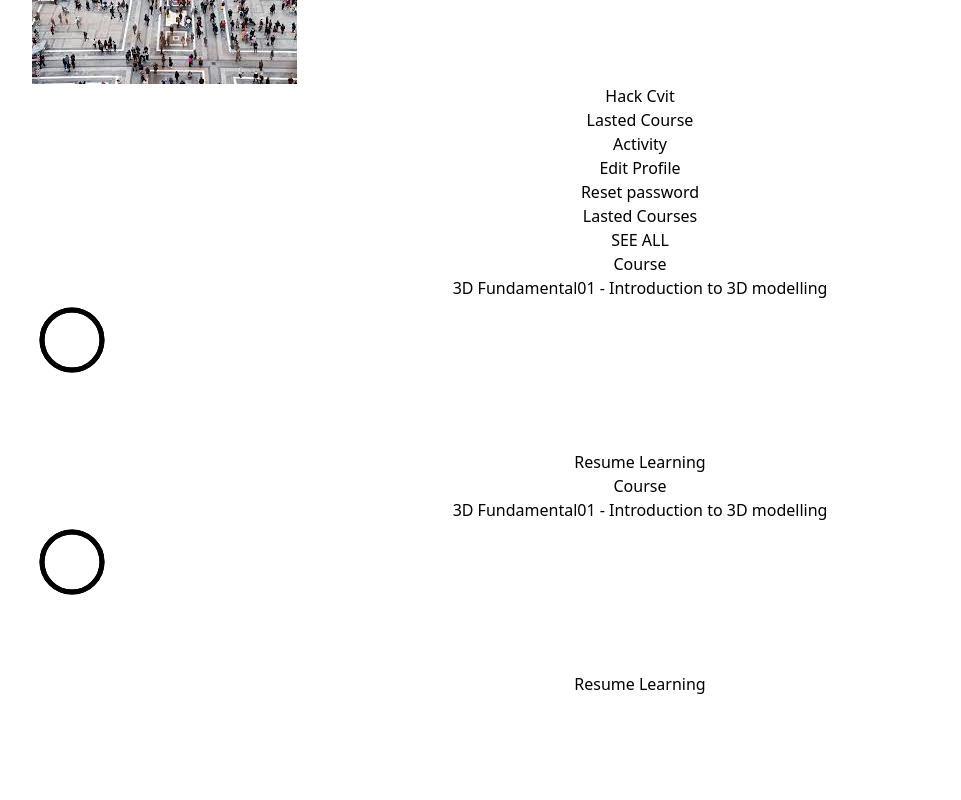
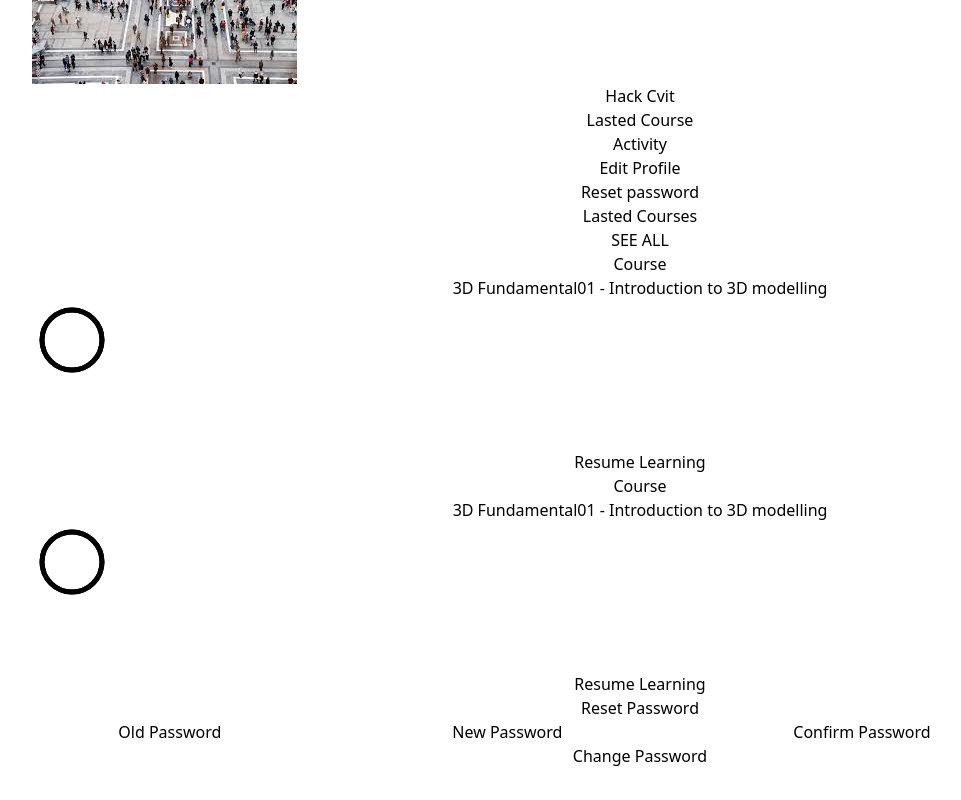
Before and after one commit to 3d4ponlinecourse/frontend, a React (Vite) app: page /profile in a window 1280 px wide. Shown: the part 226-1026 px from the top of the page, without its empty margins (0-961 px from the left). Before the commit the page ends 954 px from the top, so only its background shows below. Built offline with nearby package versions, Linux system fonts and the light colour scheme.

Commit message:
Add : component ResetPassword

```diff
--- a/src/components/Profile/LastedCourse.tsx
+++ b/src/components/Profile/LastedCourse.tsx
@@ -17,11 +17,11 @@ const LastedCourse = () => {
 
   return (
     <div className=''>
-      <div className='flex justify-between items-center p-1'>
+      <div className='flex justify-between items-center'>
         <p className='text-3xl font-bold'>Lasted Courses</p>
         <p className='text-s font-medium'>SEE ALL</p>
       </div>
-      <div className='p-5 m-5 border border-black rounded-3xl'>
+      <div className='p-3 m-5 border border-black rounded-3xl'>
         <div className='grid grid-cols-6 grid-rows-1 gap-4'>
           <div className='flex flex-col col-start-1 col-span-3 ... p-2 '>
             <h4 className='flex justify-start'>Course</h4>
@@ -59,7 +59,7 @@ const LastedCourse = () => {
           </div>
         </div>
       </div>
-      <div className='p-5 m-5 bg-slate-500 rounded-3xl'>
+      <div className='p-3 m-5 bg-slate-500 rounded-3xl'>
         <div className='grid grid-cols-6 grid-rows-1 gap-4'>
           <div className='flex flex-col col-start-1 col-span-3 ... p-2 bg-orange-600'>
             <h4 className='flex justify-start'>Course</h4>
--- a/src/components/Profile/ResetPassword.tsx
+++ b/src/components/Profile/ResetPassword.tsx
@@ -2,7 +2,20 @@ import React from 'react'
 
 const ResetPassword = () => {
   return (
-    <div>ResetPassword</div>
+    <div className='flex flex-col'>
+      <p className='flex justify-start text-3xl font-bold'>Reset Password</p>
+      <div className='grid gird-cols-1 gap-3 mt-10 mb-10'>
+        <label className='flex justify-start font-semibold'>Old Password</label>
+        <input className='border border-black rounded-3xl'></input>
+        <label className='flex justify-start font-semibold'>New Password</label>
+        <input className='border border-black rounded-3xl'></input>
+        <label className='flex justify-start font-semibold'>Confirm Password</label>
+        <input className='border border-black rounded-3xl'></input>
+      </div>
+      <div>
+        <button className='flex justify-start font-bold border border-black rounded-3xl p-2'>Change Password</button>
+      </div>
+    </div>
   )
 }
 
--- a/src/pages/ProFile/Profile.tsx
+++ b/src/pages/ProFile/Profile.tsx
@@ -1,11 +1,11 @@
 import React from 'react'
 import LastedCourse from '../../components/Profile/LastedCourse'
-import Activity from '../../components/Profile/Activity'
+import ResetPassword from '../../components/Profile/ResetPassword'
 
 
 export const Profile = () => {
   return (
-    <div className='flex flex-nowrap justify-between px-8 m-5 gap-5'>
+    <div className='flex items-start w-full px-8 m-5 gap-8'>
         <div className='justify-center border border-black grid gap-y-16 rounded-3xl py-8 w-4/12'>
             <div>
                 <div className='flex-col text-4xl grid gap-y-5 '>
@@ -24,9 +24,13 @@ export const Profile = () => {
                 </div>
             </div>
         </div>
-        <div className='border border-black rounded-3xl p-1'>
-            <LastedCourse />
-            {/* <Activity /> */}
+        <div className='w-full'>
+            <div>
+                <LastedCourse />
+            </div>
+            <div className='w-1/2'>
+                <ResetPassword />
+            </div>
         </div>
     </div>
   )
```
